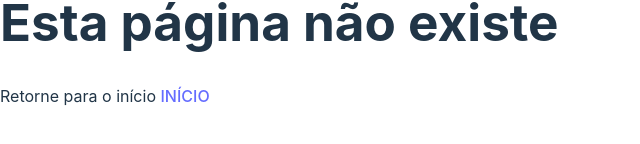
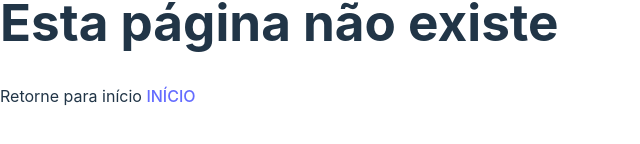
Before and after one commit to MatheusFelipeCamarinhaDuarte/loja-produtos, a React (Vite) app: page /editar/produtos/2 in a window 1280 px wide. Shown: the part 358-502 px from the top of the page, without its empty margins (0-640 px from the left). Built offline with nearby package versions, Linux system fonts and the light colour scheme.

Commit message:
Link para início no erro 404

```diff
--- a/src/routes/Erro404.jsx
+++ b/src/routes/Erro404.jsx
@@ -4,7 +4,7 @@ export default function Erro404() {
   return (
     <div>
         <h1>Esta página não existe</h1>
-        <p>Retorne para o início <span> <Link to="/">INÍCIO</Link></span></p>
+        <p>Retorne para início <span> <Link to="/">INÍCIO</Link></span></p>
     </div>
   )
 }
```
